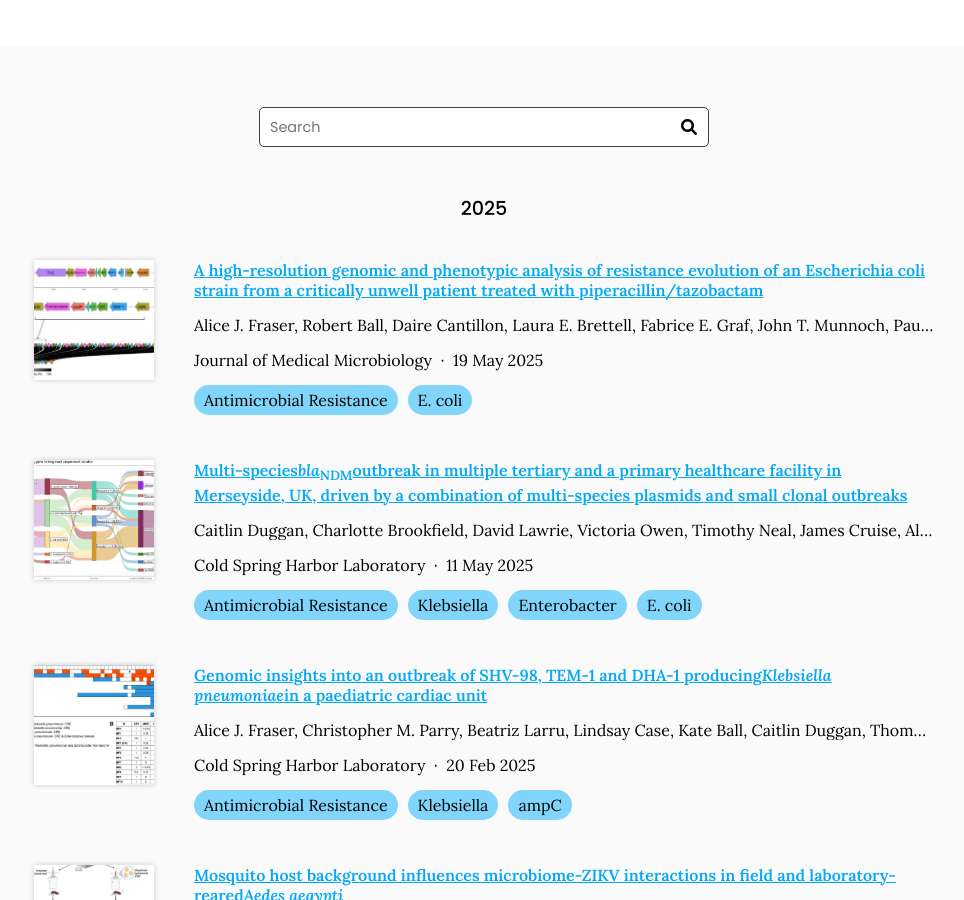
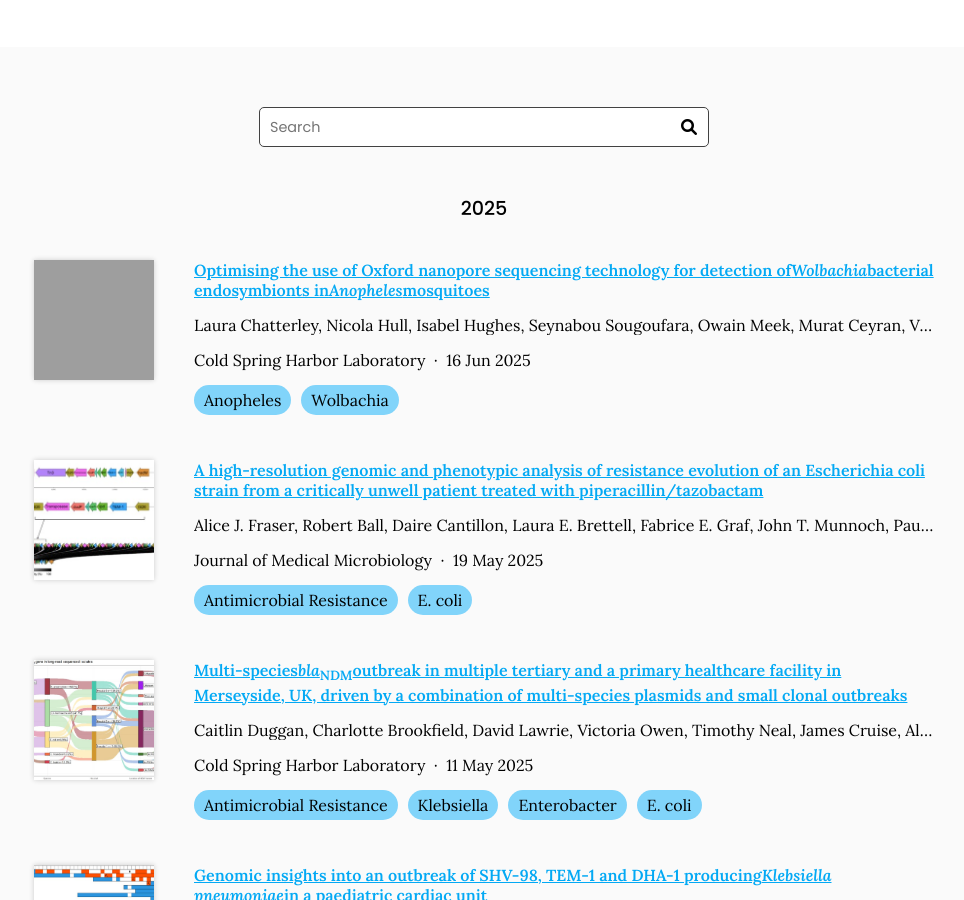
Before and after one commit to Evo-MInt/MicGen-lab-website, a Jekyll site: the page built from research/index.md, in a window 1280 px wide and 900 px high, scrolled down 801 px. Shown: the whole window, without its empty margins (156-1120 px from the left). Built offline with Jekyll 4.4.1, drawn with Linux system fonts in a browser that asks for light colours; grey boxes are pictures that could not be loaded.

Commit message:
Generate citations

```diff
--- a/_data/citations.yaml
+++ b/_data/citations.yaml
@@ -1,6 +1,32 @@
 # DO NOT EDIT, GENERATED AUTOMATICALLY FROM SOURCES.YAML (AND ELSEWHERE)
 # See https://github.com/greenelab/lab-website-template/wiki/Citations
 
+- id: doi:10.1101/2025.06.16.659891
+  title: Optimising the use of Oxford nanopore sequencing technology for detection
+    of<i>Wolbachia</i>bacterial endosymbionts in<i>Anopheles</i>mosquitoes
+  authors:
+  - Laura Chatterley
+  - Nicola Hull
+  - Isabel Hughes
+  - Seynabou Sougoufara
+  - Owain Meek
+  - Murat Ceyran
+  - Vishaal Dhokiya
+  - Janvier Bandibabone
+  - Cyprian Adala
+  - Elin Cunningham
+  - Shehu Shagari Awandu
+  - Antonio Nkondjio
+  - Grant Hughes
+  - Eva Heinz
+  - Thomas Walker
+  publisher: Cold Spring Harbor Laboratory
+  date: '2025-06-16'
+  link: https://doi.org/g9rf98
+  image: images/
+  tags:
+  - Anopheles
+  - Wolbachia
 - id: doi:10.1101/2025.02.14.25322074
   title: Genomic insights into an outbreak of SHV-98, TEM-1 and DHA-1 producing<i>Klebsiella
     pneumoniae</i>in a paediatric cardiac unit
```
